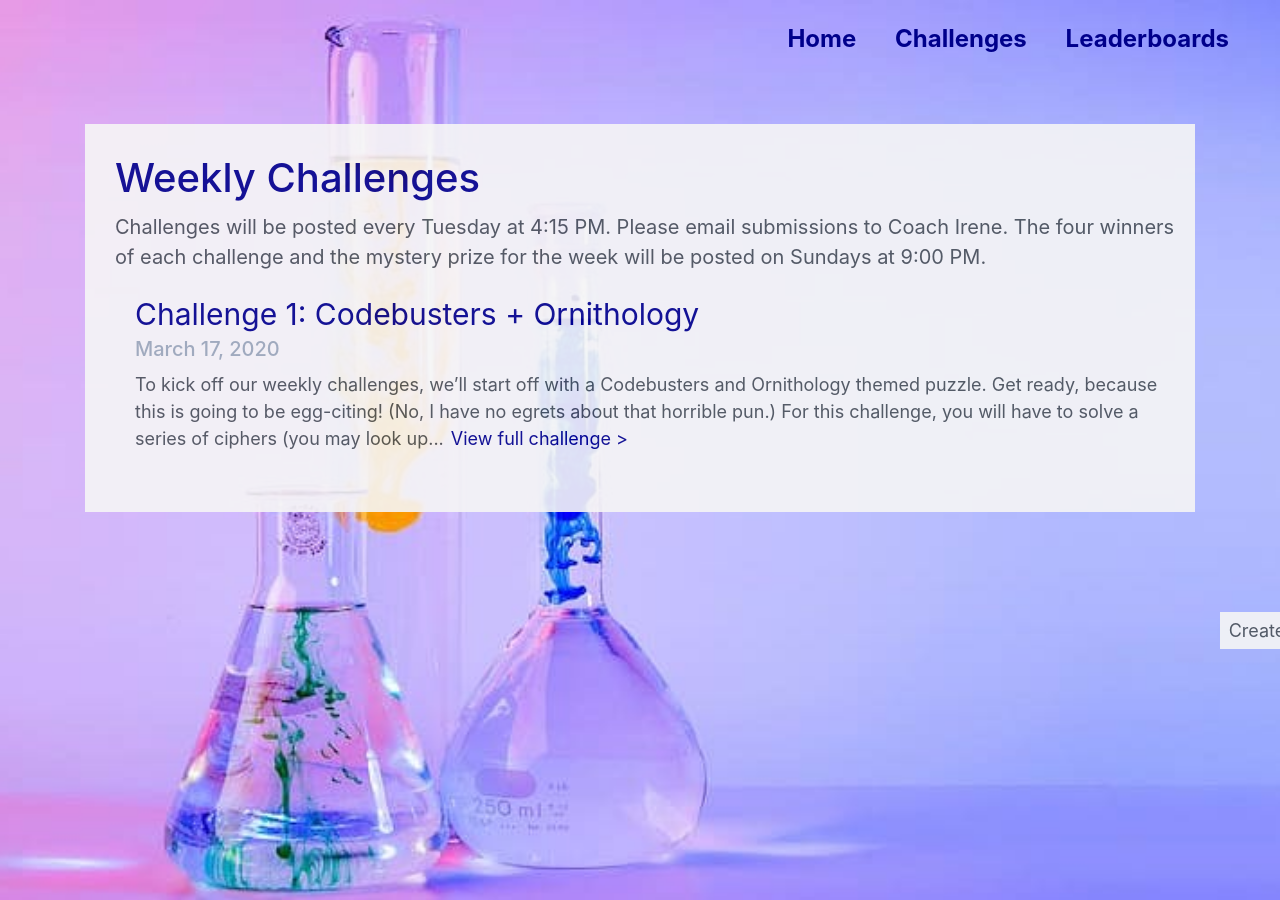
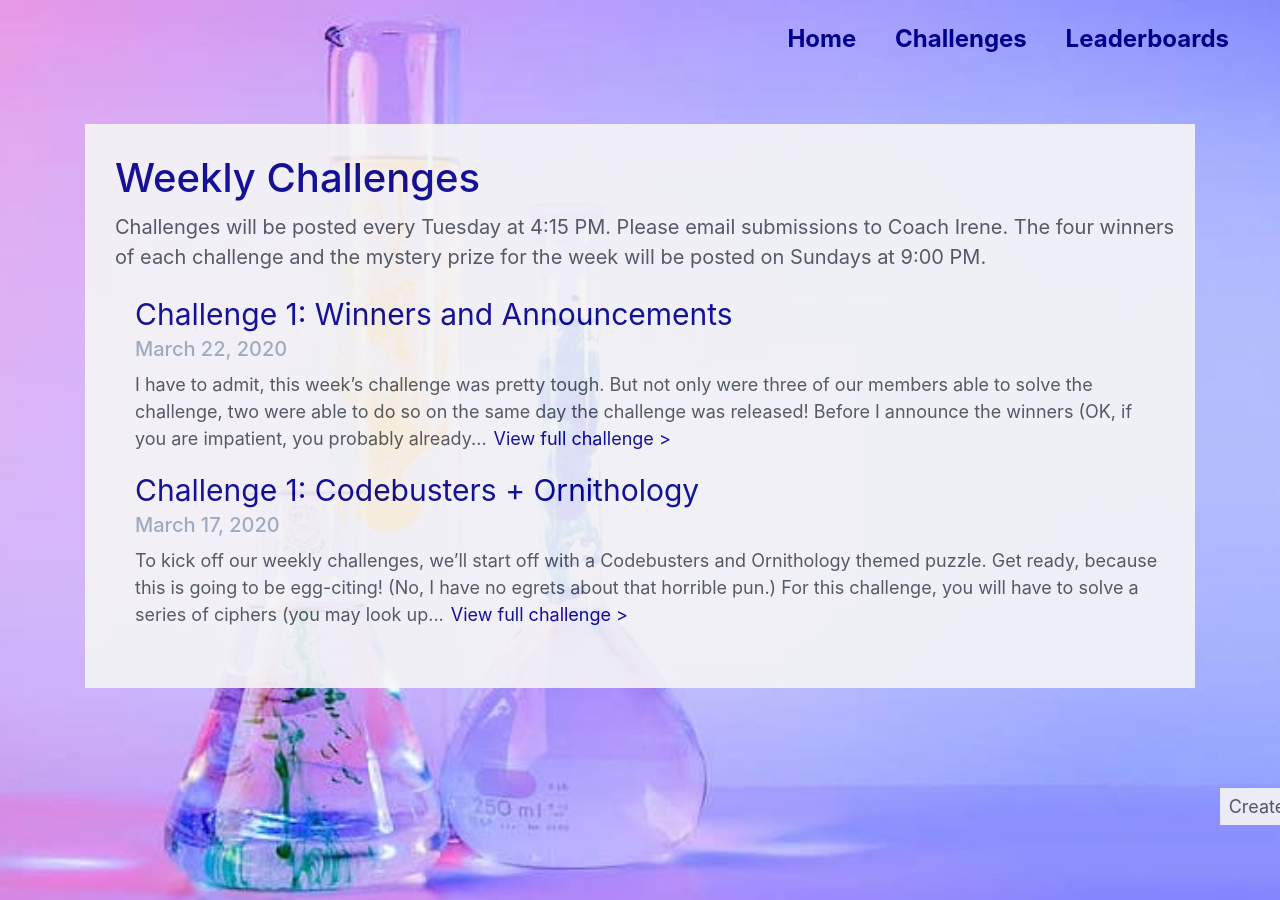
Before and after one commit to sochallenges/sochallenges.github.io, a Jekyll site: the page built from challenges/index.html, in a window 1280 px wide. Built offline with Jekyll 4.4.1, drawn with Linux system fonts in a browser that asks for light colours; nearby versions of some CDN libraries.

Commit message:
Announce Challenge 1 winners

```diff
--- a/_layouts/post.html
+++ b/_layouts/post.html
@@ -11,6 +11,6 @@ layout: default
       {{ content }}
     </div>
 
-    <h6 id="post-creator"><em>Challenge submitted by <b>{{ page.creator }}</b>.</em></h6>
+    <h6 id="post-creator"><em>Post written by <b>{{ page.creator }}</b>.</em></h6>
     <p class="back-button"><a href="/challenges"> < Go back</a></p>
 </div>
--- /dev/null
+++ b/_posts/2020-03-22-winners_challenge1.md
@@ -0,0 +1,33 @@
+---
+layout: post
+title:  "Challenge 1: Winners and Announcements"
+date:   2020-03-22
+creator: Alice Yeh
+permalink: /challenges/:title
+---
+
+I have to admit, this week's challenge was pretty tough. But not only were three of our members able to solve the challenge, two were able to do so on the same day the challenge was released! Before I announce the winners (OK, if you are impatient, you probably already scrolled down), I want to reveal the answers:
+
+**Affine Cipher**: Birds have hollow bones that help them fly.
+
+**Aristocrat**: The next cipher in this weekly challenge starts with the word what.
+
+**Patristocrat**: What are the occupation of Robert Frost, Emily Dickinson, and Lord Byron? (The answer is poet.)
+
+**Hill Cipher**: Oriole
+
+-----------
+
+OK, now on to the winners:
+
+**1st place**: Serena Yeh
+
+**2nd place**: Sidhant Chaliha
+
+**3rd place**: Keshav Narang
+
+Congratulations to our winners! Now, let's find out what they've won. Is it a cruise? Or a giant check? Nope, better, our winners are going home with (or rather being sent) a [16 piece puzzle set](https://www.amazon.com/gp/product/B01MYPZZ19/ref=ox_sc_act_title_1?smid=A1C9GJC0E5I4EM&psc=1) to help them pass the time and exercise their brains during quarantine. Very fitting to our theme, right?
+
+Didn't win this week? Not to worry. Our next challenge will be revealed this Tuesday at 4:15 PM, so stay tuned. In the meantime, check out the leaderboards or just marvel at the countdown clock until the release of the next challenge.
+
+Until next time!
```
Also changed, not shown: 4 other files.
